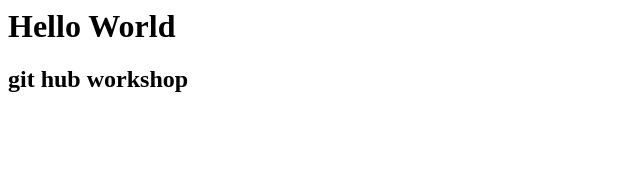
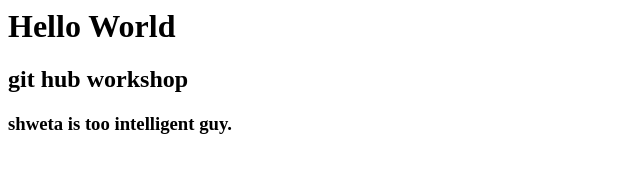
Before and after one commit to poonam1511/Github1, a plain HTML site: page index.html in a window 1280 px wide. Shown: the whole page, without its empty margins (0-640 px from the left). Drawn offline with Linux system fonts and the light colour scheme.

Commit message:
shweta special

```diff
--- a/index.html
+++ b/index.html
@@ -1,2 +1,5 @@
 <h1>Hello World</h1>
 <h2>git hub workshop</h2>
+<h3>
+    shweta is too intelligent guy.
+</h3>
```
